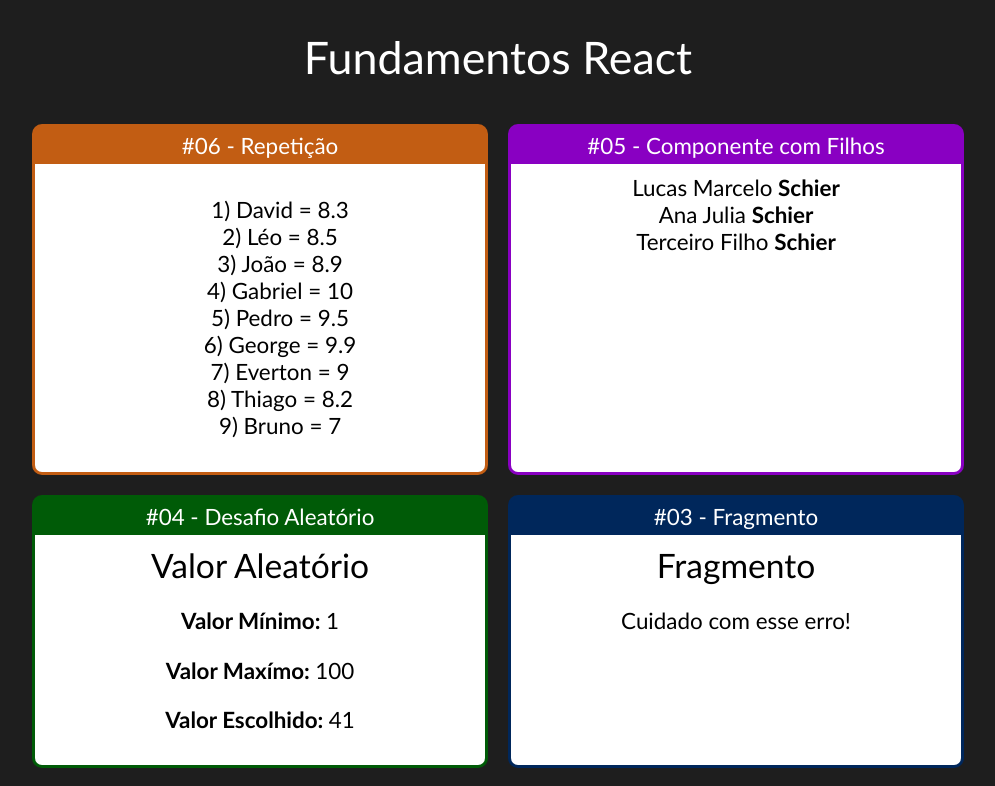
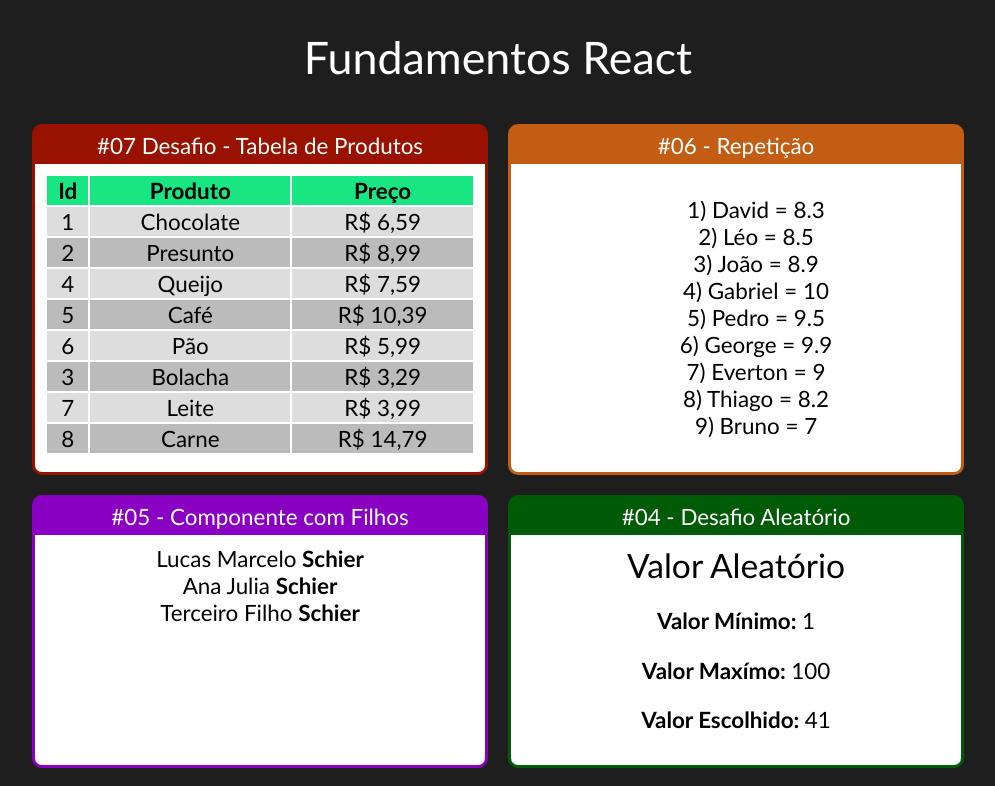
Before and after one commit to lucaschier179/fundamentos-react, a React (Create React App) app: page / in a window 1280 px wide. Shown: the top 786 px of the page, without its empty margins (142-1137 px from the left). Built offline with nearby package versions, Linux system fonts and the light colour scheme.

Commit message:
aula 29 (desafio)

```diff
--- a/src/App.jsx
+++ b/src/App.jsx
@@ -3,6 +3,7 @@ import React from "react";
 
 import Card from "./components/layout/Card";
 
+import TabelaProdutos from "./components/repeticao/TabelaProdutos";
 import ListaAlunos from "./components/repeticao/ListaAlunos";
 import Familia from "./components/basicos/Familia";
 import FamiliaMembro from "./components/basicos/FamiliaMembro";
@@ -16,6 +17,10 @@ export default () => (
         <h1>Fundamentos React</h1>
 
         <div className="Cards">
+
+            <Card titulo="#07 Desafio - Tabela de Produtos" color="#991200">
+                <TabelaProdutos></TabelaProdutos>
+            </Card>
 
             <Card titulo="#06 - Repetição" color="#C25D13">
                 <ListaAlunos></ListaAlunos>
@@ -44,6 +49,7 @@ export default () => (
             <Card titulo="#01 - Primeiro Componente" color="#C28A00">
                 <Primeiro>  </Primeiro>
             </Card>
+
         </div>
     </div>
 );
--- /dev/null
+++ b/src/components/repeticao/TabelaProdutos.css
@@ -0,0 +1,15 @@
+.TabelaProdutos th {
+    background-color: #17E682;
+}
+
+.TabelaProdutos table {
+    width: 100%;
+}
+
+.TabelaProdutos .Par {
+    background-color: #ddd;
+}
+
+.TabelaProdutos .Impar {
+    background-color: #bbb;
+}
--- /dev/null
+++ b/src/components/repeticao/TabelaProdutos.jsx
@@ -0,0 +1,34 @@
+import React from "react";
+import '../repeticao/TabelaProdutos.css'
+import produtos from "../../data/produtos";
+
+export default (props) => {
+
+    function getLinhas(){
+        return produtos.map((produto, i) => {
+            return (
+                <tr key={produto.id} className={i % 2 == 0 ? 'Par' : 'Impar'}>
+                    <td>{produto.id}</td>
+                    <td>{produto.nome}</td>
+                    <td>{'R$ '}{produto.preco.toFixed(2).replace('.', ',')}</td>
+                </tr>
+            )
+        })
+    }
+        return (
+            <div className="TabelaProdutos">
+                <table border={0}>
+                    <thead>
+                        <tr>
+                            <th>Id</th>
+                            <th>Produto</th>
+                            <th>Preço</th>
+                        </tr>
+                    </thead>
+                    <tbody>
+                        {getLinhas()}
+                    </tbody>
+                </table>
+            </div>
+        )
+    }
--- /dev/null
+++ b/src/data/produtos.js
@@ -0,0 +1,10 @@
+export default [
+    {id: 1, nome: 'Chocolate', preco: 6.59},
+    {id: 2, nome: 'Presunto', preco: 8.99},
+    {id: 4, nome: 'Queijo', preco: 7.59},
+    {id: 5, nome: 'Café', preco: 10.39},
+    {id: 6, nome: 'Pão', preco: 5.99},
+    {id: 3, nome: 'Bolacha', preco: 3.29},
+    {id: 7, nome: 'Leite', preco: 3.99},
+    {id: 8, nome: 'Carne', preco: 14.79},
+]
```
